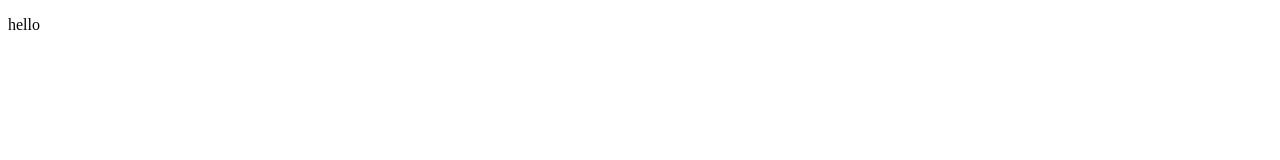
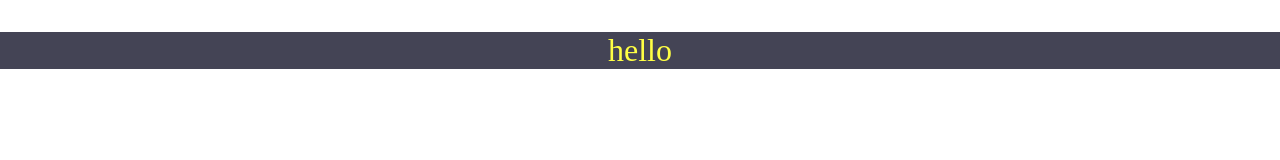
Before and after one commit to AhmadMrf/AhmadMrf.github.io, a plain HTML site: page index.html in a window 1280 px wide. Drawn offline with Linux system fonts and the light colour scheme.

Commit message:
link css

```diff
--- a/index.html
+++ b/index.html
@@ -2,7 +2,7 @@
 <html>
 <head>
   <title>my webpage</title>
-  <link href="./style.css" type="stylesheet">
+  <link href="./style.css" rel="stylesheet">
 </head>
 <body>
   <p>hello</p>
```
